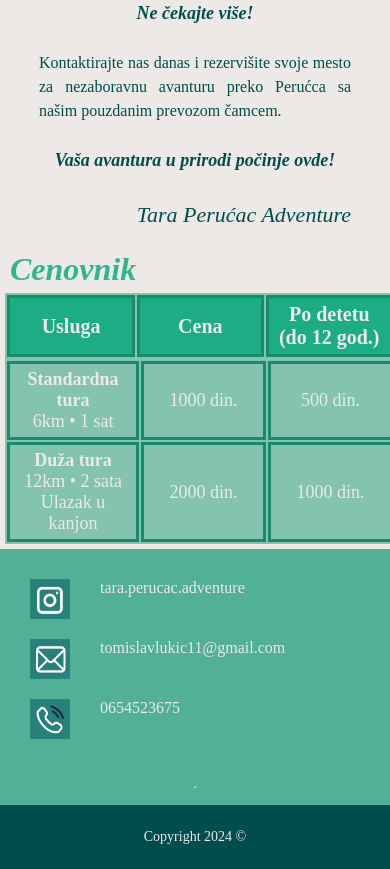
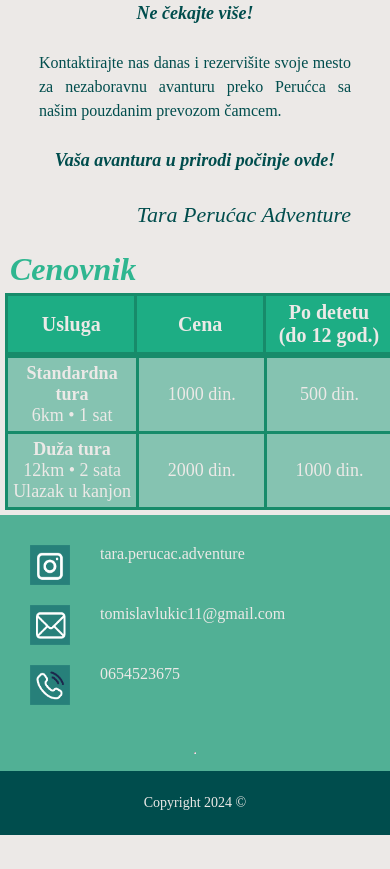
Before and after one commit to taraperucac/Toma-sajt, a plain HTML site: page Index4.html in a window 390 px wide. Shown: the part 822-1691 px from the top of the page. After the commit the page ends 1657 px from the top, so only its background shows below. Drawn offline with Linux system fonts and the light colour scheme.

Commit message:
Update Style3.css

```diff
--- a/Style3.css
+++ b/Style3.css
@@ -780,7 +780,9 @@ width: 80%; text-align: justify;
 }
 .cenovnik-container {width: 100%;
 margin: 0;
-background-color: #ece9e7;}
+background-color: #ece9e7;
+overflow-x:auto;
+-webkit-overflow-scrooling:touch;}
 
 .cenovnik-container h1 {margin: 0 auto;
 font-style: italic;
@@ -789,7 +791,9 @@ padding-left: 10px;
 
 }
 
-.cenovnik-container table {width: 400px;
+.cenovnik-container table {width: 100%;
+min-width:400px;
+border-collapse:collapse;
 margin: 0;
 background-color: #51b095a8;
 color: #ece9e7;
```
